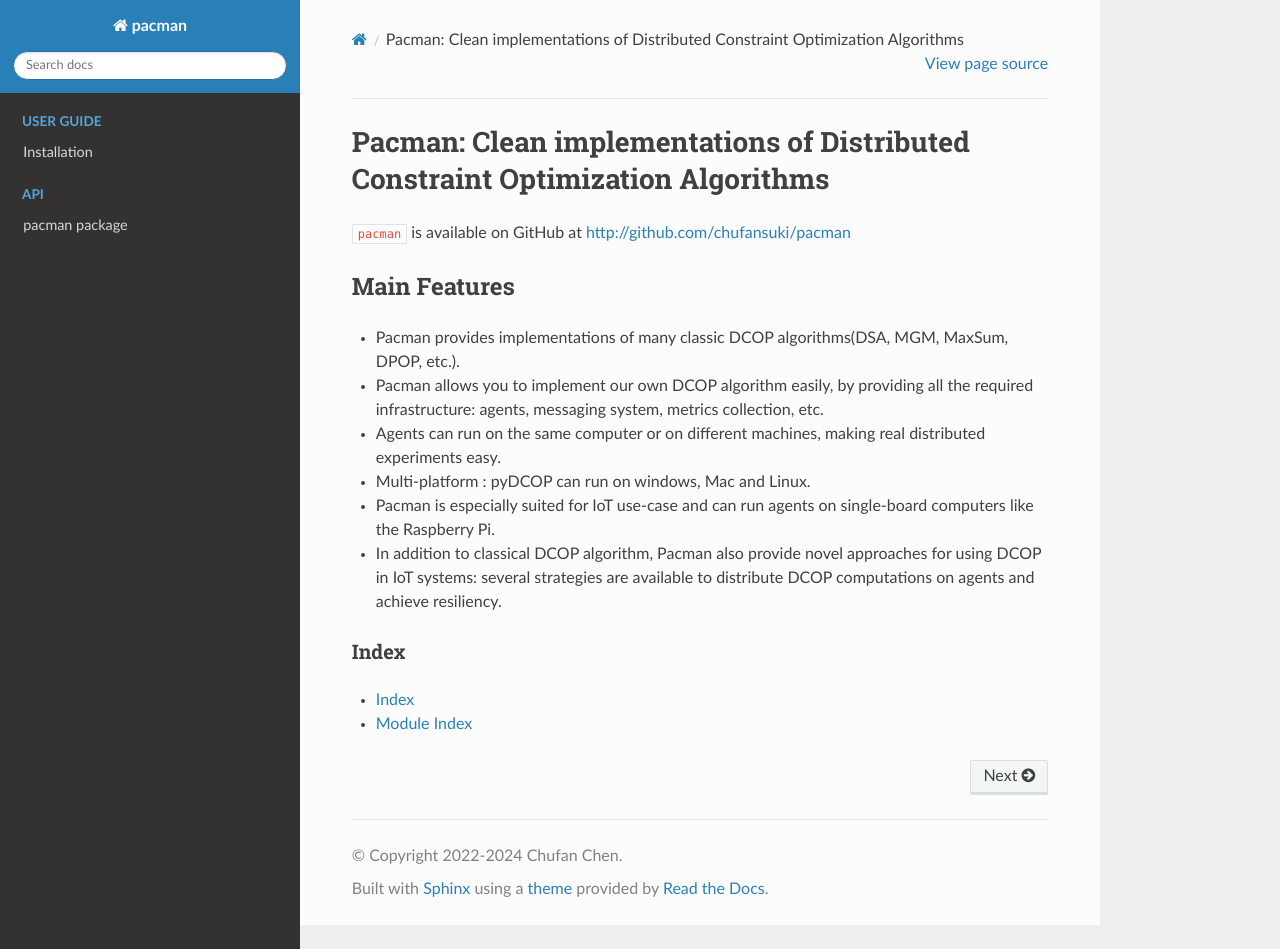
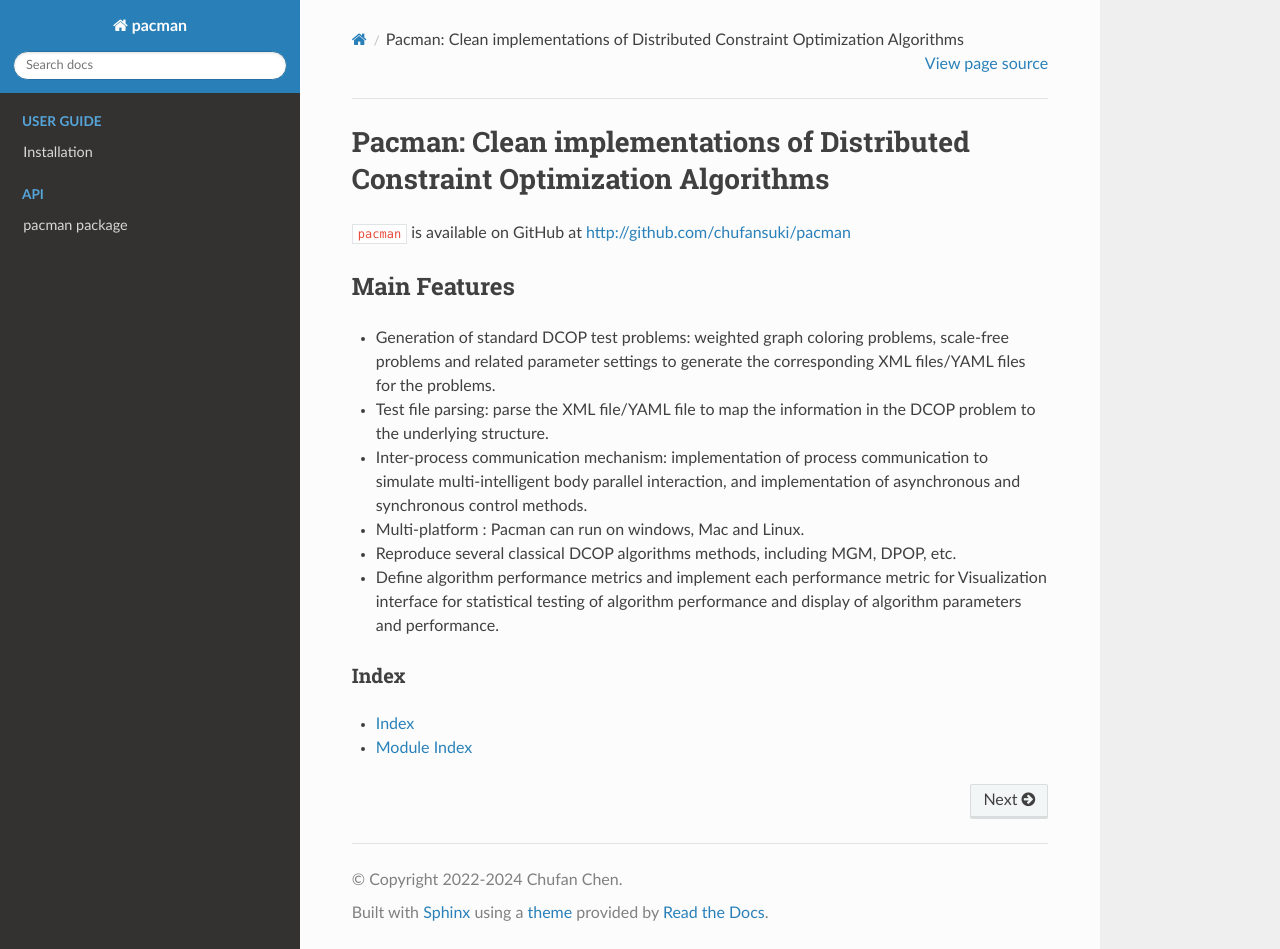
Before and after one commit to ChufanSuki/Pacman, a Sphinx documentation site: the page built from docs/index.rst, in a window 1280 px wide and 949 px high. Built offline with Sphinx 7.4.7 and the Read the Docs theme 2.0.0, drawn with Linux system fonts in a browser that asks for light colours.

Commit message:
update docs
Signed-off-by: Chufan Chen <allenplato28@gmail.com>

```diff
--- a/docs/index.rst
+++ b/docs/index.rst
@@ -8,12 +8,13 @@ Pacman: Clean implementations of Distributed Constraint Optimization Algorithms
 Main Features
 ~~~~~~~~~~~~~
 
-- Pacman provides implementations of many classic DCOP algorithms(DSA, MGM, MaxSum, DPOP, etc.).
-- Pacman allows you to implement our own DCOP algorithm easily, by providing all the required infrastructure: agents, messaging system, metrics collection, etc.
-- Agents can run on the same computer or on different machines, making real distributed experiments easy.
-- Multi-platform : pyDCOP can run on windows, Mac and Linux.
-- Pacman is especially suited for IoT use-case and can run agents on single-board computers like the Raspberry Pi.
-- In addition to classical DCOP algorithm, Pacman also provide novel approaches for using DCOP in IoT systems: several strategies are available to distribute DCOP computations on agents and achieve resiliency.
+- Generation of standard DCOP test problems: weighted graph coloring problems, scale-free problems and related parameter settings to generate the corresponding XML files/YAML files for the problems.
+- Test file parsing: parse the XML file/YAML file to map the information in the DCOP problem to the underlying structure.
+- Inter-process communication mechanism: implementation of process communication to simulate multi-intelligent body parallel interaction, and implementation of asynchronous and synchronous control methods.
+- Multi-platform : Pacman can run on windows, Mac and Linux.
+- Reproduce several classical DCOP algorithms methods, including MGM, DPOP, etc.
+- Define algorithm performance metrics and implement each performance metric for Visualization interface for statistical testing of algorithm performance and display of algorithm parameters and performance.
+
 
 
 .. toctree::
--- a/docs/modules/pacman.dcop.rst
+++ b/docs/modules/pacman.dcop.rst
@@ -9,6 +9,11 @@ pacman.dcop.objects module
 
 .. automodule:: pacman.dcop.objects
 
+pacman.dcop.relations module
+----------------------------
+
+.. automodule:: pacman.dcop.relations
+
 Module contents
 ---------------
 
```
